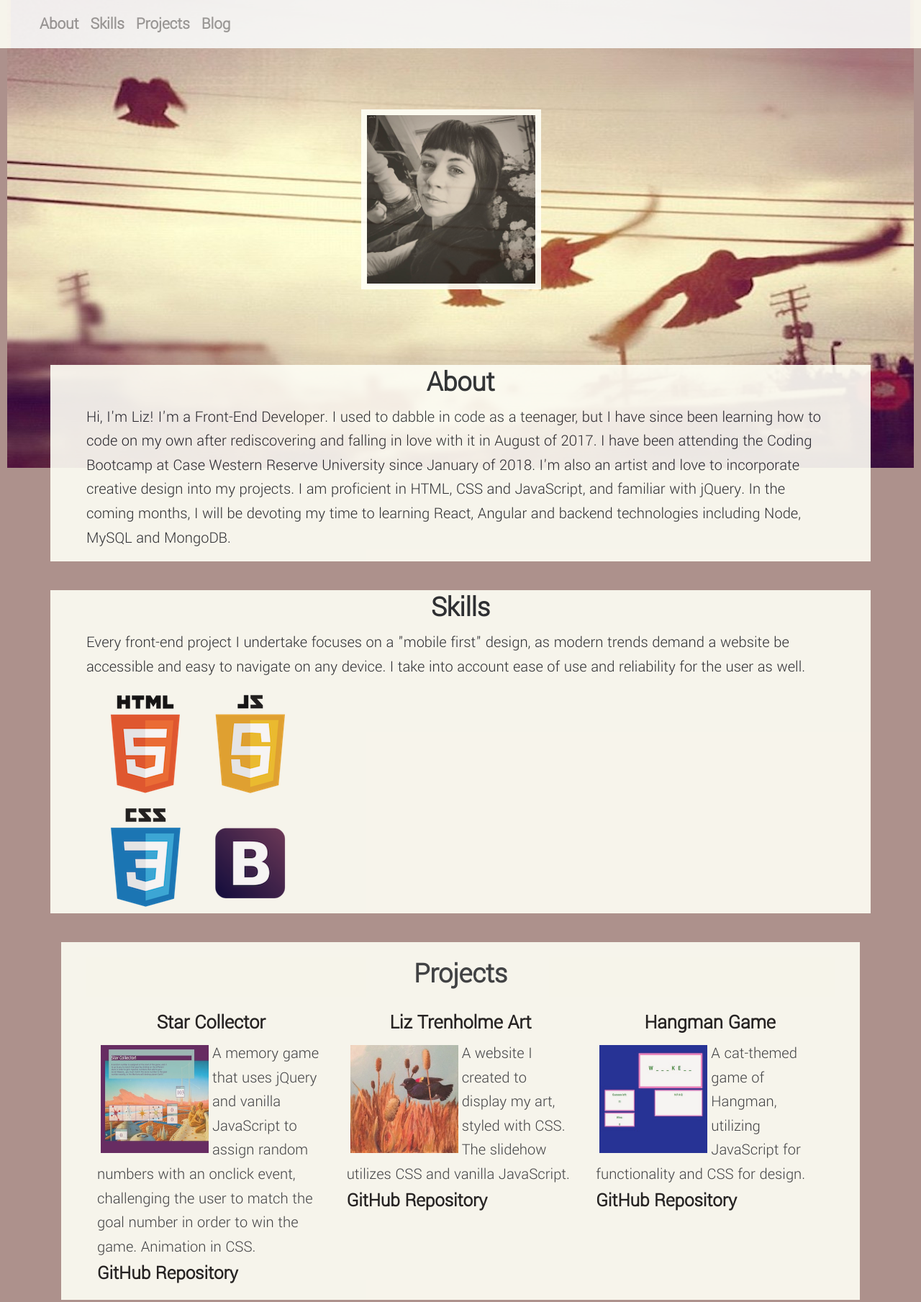
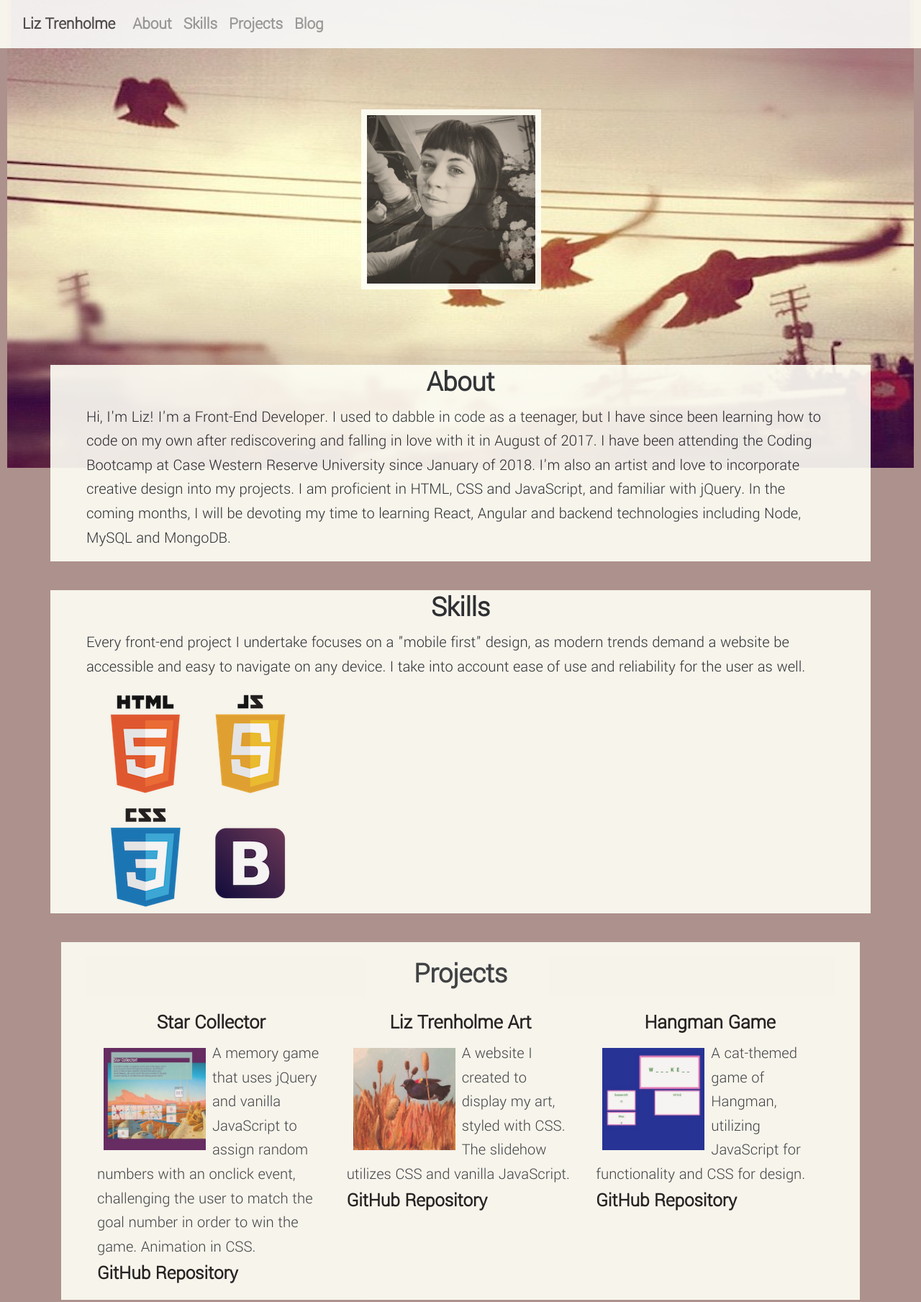
Before and after one commit to liztrenholme/liztrenholme.github.io, a plain HTML site: page index.html in a window 1280 px wide. Shown: the whole page at 72% size. Drawn offline with nearby package versions, Linux system fonts and the light colour scheme.

Commit message:
formatting and navbar collapse

```diff
--- a/css/lizstyle.css
+++ b/css/lizstyle.css
@@ -73,6 +73,10 @@ a:hover {
 	opacity: .9;
 }
 
+.portfolio {
+	border: 4px solid #fffff6;
+}
+
 .col-lg-4 {
 	opacity: .9;
 }
--- a/index.html
+++ b/index.html
@@ -14,13 +14,12 @@
 		<div class="row">
 			<div class="col-lg-12">
 				<nav class="navbar navbar-expand-lg navbar-light bg-light">
-					<a class="navbar-brand" href="#"></a>
-					<button class="navbar-toggler" type="button" data-toggle="collapse" data-target="#navbarSupportedContent" aria-controls="navbarSupportedContent" aria-expanded="false" aria-label="Toggle navigation">
+					<a class="navbar-brand" href="#">Liz Trenholme</a>
+					<button class="navbar-toggler" type="button" data-toggle="collapse" data-target="#navbarNav" aria-controls="navbarNav" aria-expanded="false" aria-label="Toggle navigation">
 						<span class="navbar-toggler-icon"></span>
 					</button>
-
-					<div class="collapse navbar-collapse" id="navbarSupportedContent">
-						<ul class="navbar-nav mr-auto">
+					<div class="collapse navbar-collapse" id="navbarNav">
+						<ul class="navbar-nav">
 							<li class="nav-item">
 								<a class="nav-link" href="#about">About</a>
 							</li>
@@ -41,13 +40,11 @@
 		<div class="container">
 			<div class="row" id="spacer">
 				<div class="col-lg-4">
-
 				</div>
 				<div class="col-lg-4">
 					<img src="images/liz.jpg" width="250px" height="250px" alt="Liz" class="profile">
 				</div>
 				<div class="col-lg-4">
-
 				</div>
 			</div>
 			<div class="row">
@@ -62,8 +59,6 @@
 					<h1 id="skills">Skills</h1>
 					<p>Every front-end project I undertake focuses on a "mobile first" design, as modern trends demand a website be accessible and easy to navigate on any device.  I take into account ease of use and reliability for the user as well.</p>
 					<img src="images/frontendlogos.png" alt="front-end logos">
-
-
 				</div>
 			</div>
 			<div class="projects">
@@ -75,28 +70,32 @@
 				</div>
 				<div class="row">
 					<div class="col-lg-4">
-						<a href="https://liztrenholme.github.io/week-4-game/"><h3>Star Collector</h3>
-							<img src="images/starcollector.jpg" width="150px" height="150px" alt="Star Collector"></a>
+						<a href="https://liztrenholme.github.io/week-4-game/">
+						<h3>Star Collector</h3>
+						<img src="images/starcollector.jpg" class="portfolio" width="150px" height="150px" alt="Star Collector"></a>
 						<p>A memory game that uses jQuery and vanilla JavaScript to assign random numbers with an onclick event, challenging the user to match the goal number in order to win the game.  Animation in CSS.<br>
 						<a href="https://github.com/liztrenholme/week-4-game">GitHub Repository</a></p>
 					</div>
 					<div class="col-lg-4">
-								<a href="https://liztrenholme.github.io/liztrenholmeart/"><h3>Liz Trenholme Art</h3><img src="images/Blackbird.jpg" width="150px" height="150px" alt="Blackbird Painting"></a>
+						<a href="https://liztrenholme.github.io/liztrenholmeart/">
+						<h3>Liz Trenholme Art</h3>
+						<img src="images/Blackbird.jpg" class="portfolio" width="150px" height="150px" alt="Blackbird Painting"></a>
 						<p>A website I created to display my art, styled with CSS.  The slidehow utilizes CSS and vanilla JavaScript.<br>
 						<a href="https://github.com/liztrenholme/liztrenholmeart">GitHub Repository</a></p>
 					</div>
 					<div class="col-lg-4">
-									<a href="https://liztrenholme.github.io/Hangman-Game/"><h3>Hangman Game</h3>
-										<img src="images/hangman.jpg" width="150px" height="150px" alt="Hangman Game"></a>
+						<a href="https://liztrenholme.github.io/Hangman-Game/">
+						<h3>Hangman Game</h3>
+						<img src="images/hangman.jpg" class="portfolio" width="150px" height="150px" alt="Hangman Game"></a>
 						<p>A cat-themed game of Hangman, utilizing JavaScript for functionality and CSS for design.<br>
-											<a href="https://github.com/liztrenholme/Hangman-Game">GitHub Repository</a>
+						<a href="https://github.com/liztrenholme/Hangman-Game">GitHub Repository</a></p>
 					</div>
 				</div>
 			</div>
 		</div>
-
-
 		</div>
-
+	<script src="https://code.jquery.com/jquery-3.2.1.slim.min.js" integrity="sha384-KJ3o2DKtIkvYIK3UENzmM7KCkRr/rE9/Qpg6aAZGJwFDMVNA/GpGFF93hXpG5KkN" crossorigin="anonymous"></script>
+	<script src="https://cdnjs.cloudflare.com/ajax/libs/popper.js/1.12.9/umd/popper.min.js" integrity="sha384-ApNbgh9B+Y1QKtv3Rn7W3mgPxhU9K/ScQsAP7hUibX39j7fakFPskvXusvfa0b4Q" crossorigin="anonymous"></script>
+	<script src="https://maxcdn.bootstrapcdn.com/bootstrap/4.0.0/js/bootstrap.min.js" integrity="sha384-JZR6Spejh4U02d8jOt6vLEHfe/JQGiRRSQQxSfFWpi1MquVdAyjUar5+76PVCmYl" crossorigin="anonymous"></script>
 	</body>
 </html>
```
Lines whose indentation alone changed are shown as unchanged.
